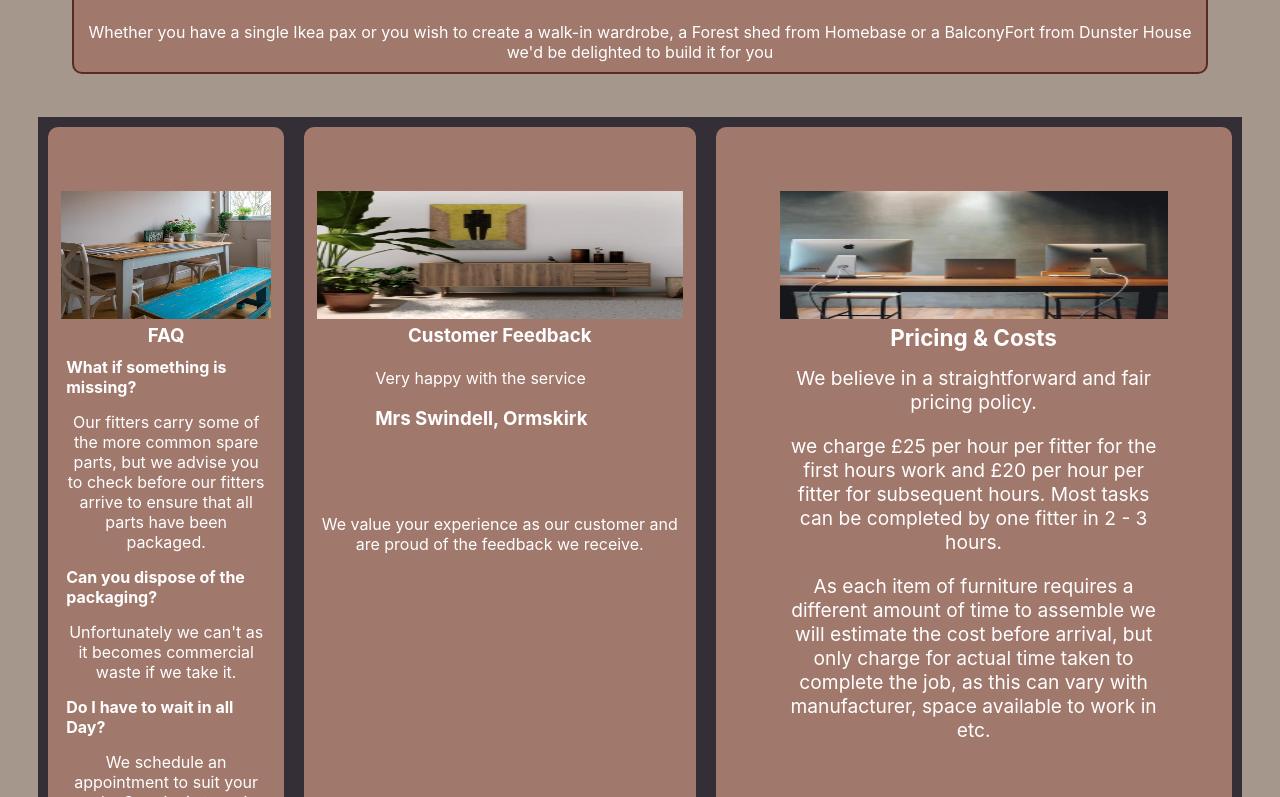
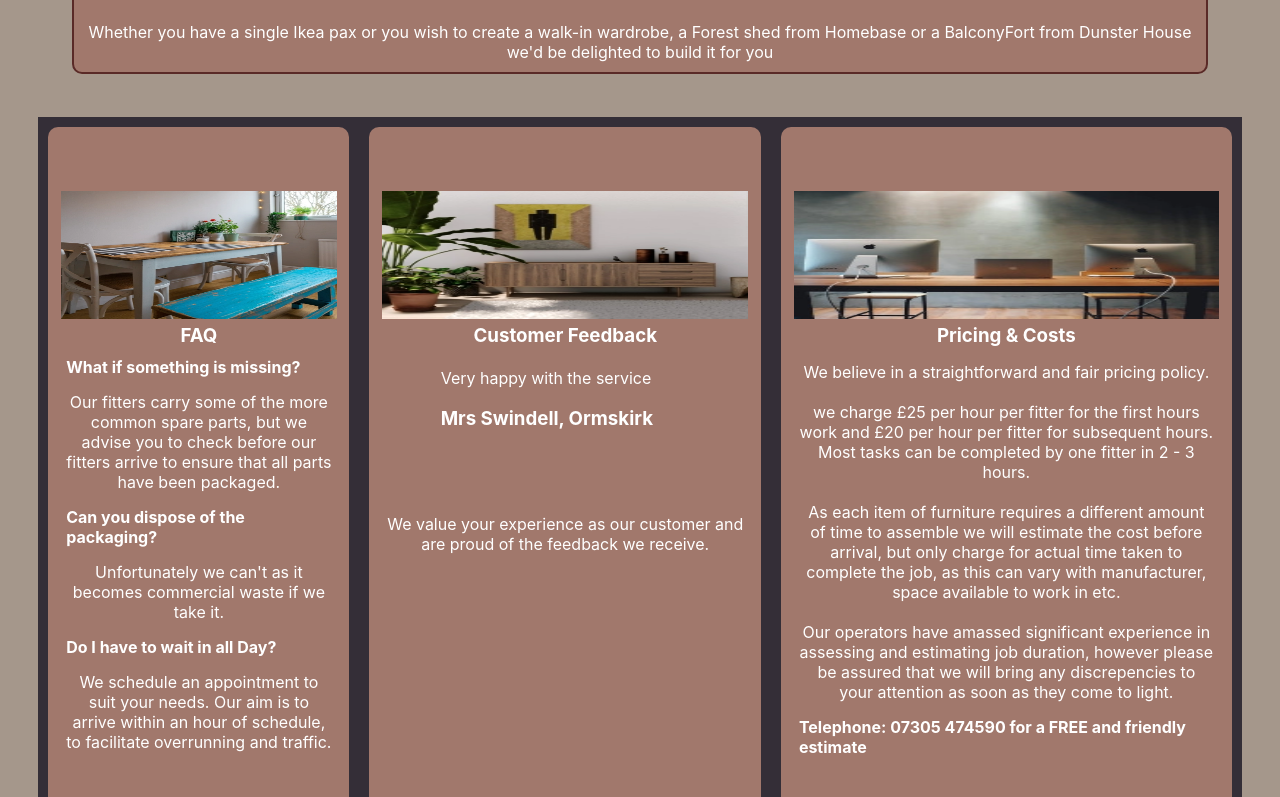
Before and after one commit to Moovashaka/assemblers, a React (Create React App) app: page / in a window 1280 px wide. Shown: the part 743-1540 px from the top of the page. Built offline with nearby package versions, Linux system fonts and the light colour scheme.

Commit message:
readjusting layout cardtwo

```diff
--- a/src/components/content/Cardtwo.js
+++ b/src/components/content/Cardtwo.js
@@ -8,9 +8,9 @@ const Col = styled.div`
   flex-flow: column wrap;
   border-radius: 10px;
   margin: 10px;
-  padding: 5vw 5vw;
+  padding: 5vw 1vw;
   background: ${ props => props.theme.colors.navaccent };
-  font-size: 1.5vw;
+  font-size: 1em;
 
   container::after {
     content: "";
@@ -22,6 +22,18 @@ const Col = styled.div`
 const Image = styled.img`
 height: 10vmax;
 text-align: center;
+
+@media screen and (max-width:768px) {
+width: 25vmax;
+height: 25vmax;
+margin: 0 0 0 30vw;
+}
+
+@media screen and (max-width:480px) {
+width: 15vmax;
+height: 15vmax;
+margin: 0 0 0 29vw;
+}
 `;
 
 const Title = styled.h3`
@@ -51,6 +63,19 @@ const Morecontent = styled.p`
   padding: 10px 5px;
   text-align: center;
 `;
+const EvenMorecontent = styled.p`
+  color: white;
+  margin: 0;
+  padding: 10px 5px;
+  text-align: center;
+`;
+
+const Phone = styled.h4`
+color: #fff;
+margin: 0;
+padding: 5px;
+`;
+
 /* global Modernizr */
 
 const Cardtwo = ({
@@ -59,6 +84,8 @@ const Cardtwo = ({
   text,
   content,
   morecontent,
+  evenmorecontent,
+  phone,
   color,
   layout,
   space,
@@ -71,6 +98,8 @@ const Cardtwo = ({
   <Text>{text}</Text>
   <Content>{content}</Content>
   <Morecontent>{morecontent}</Morecontent>
+  <EvenMorecontent>{evenmorecontent}</EvenMorecontent>
+  <Phone>{phone}</Phone>
   </Col>
   </>
 );
```
